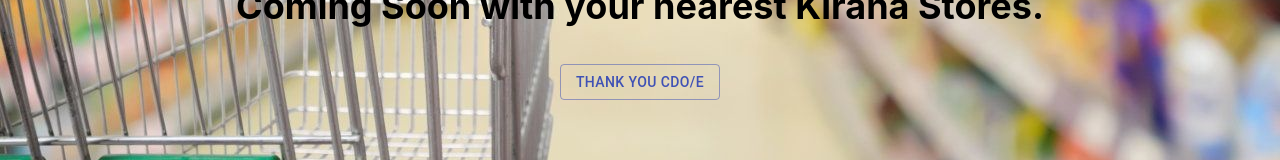
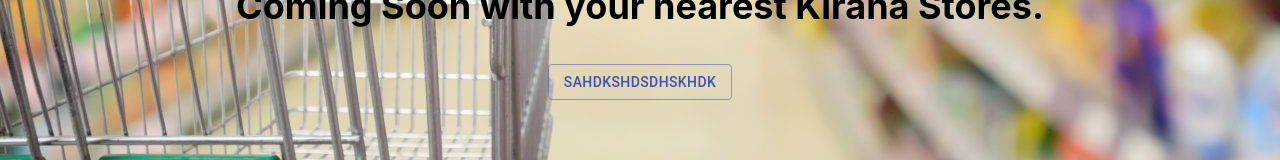
Before and after one commit to isupersky/heykiranacomingsoon, a React (Create React App) app: page / in a window 1280 px wide. Shown: the part 536-696 px from the top of the page. Built offline with nearby package versions, Linux system fonts and the light colour scheme.

Commit message:
pipeline test4

```diff
--- a/src/App.js
+++ b/src/App.js
@@ -12,7 +12,7 @@ function App() {
           Coming Soon with your nearest Kirana Stores.
         </p>
         <Button variant="outlined" color="primary">
-          Thank you CDO/E
+          sahdkshdsdhskhdk
         </Button>
     </header>
     </div>
```
